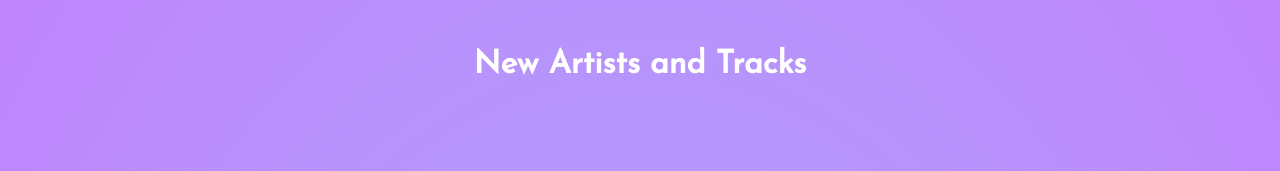
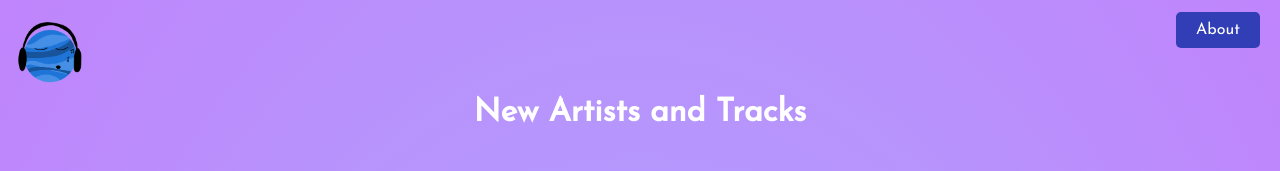
Before and after one commit to gurveeng/276-a3, a plain HTML site: page featured.html in a window 1280 px wide. Shown: the top 171 px of the page. Drawn offline with Linux system fonts and the light colour scheme.

Commit message:
added favicon/nav bar to featured html #4 #9, closes #2

```diff
--- a/css/featured.css
+++ b/css/featured.css
@@ -5,6 +5,27 @@ body {
     flex-direction: column;
 }
 
+#header {
+    max-height: 6vh;
+}
+
+#header img {
+    max-height: 12vh;
+    margin: 7px;
+    cursor: pointer;
+}
+
+#header a {
+    position: absolute;
+    right: 20px;
+    top: 12px;
+    background-color: #313eb6;
+    color: #fff;
+    padding: 10px 20px;
+    border-radius: 5px;
+    text-decoration: none;
+    z-index: 999;
+}
 
 
 #title {
--- a/featured.html
+++ b/featured.html
@@ -10,8 +10,9 @@
 </head>
 </head>
 <body>
-    <div id="nav-bar">
-
+    <div id="header">
+        <img src="images/favicon.png" href="index.html">
+        <a href="about.html">About</a>
     </div>
     <div id="title">
         <h1>New Artists and Tracks</h1>
```
